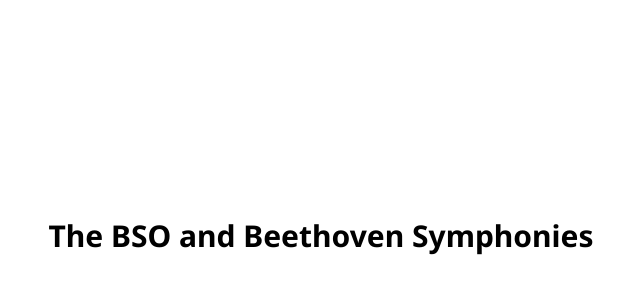
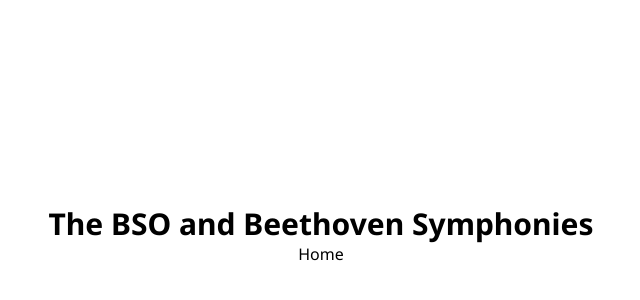
Before and after one commit to gtwright/gtw-web, a Next.js app: page /beethoven in a window 1280 px wide. Shown: the part 164-464 px from the top of the page, without its empty margins (319-959 px from the left). Built offline with nearby package versions, Linux system fonts and the light colour scheme; no server answers.

Commit message:
Add link for testing posthog

```diff
--- a/src/app/(web)/beethoven/page.tsx
+++ b/src/app/(web)/beethoven/page.tsx
@@ -1,7 +1,10 @@
+import Link from 'next/link'
+
 export default function Page() {
   return (
     <div className="flex flex-col items-center justify-center h-screen">
       <h1 className="text-3xl font-bold">The BSO and Beethoven Symphonies</h1>
+      <Link href="/">Home</Link>
     </div>
   )
 }
```
